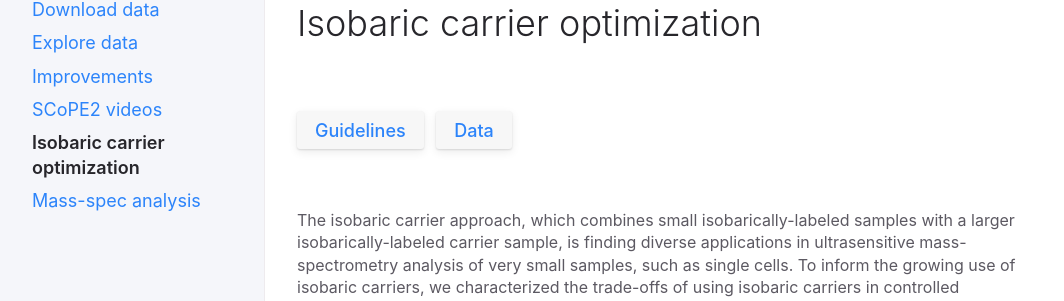
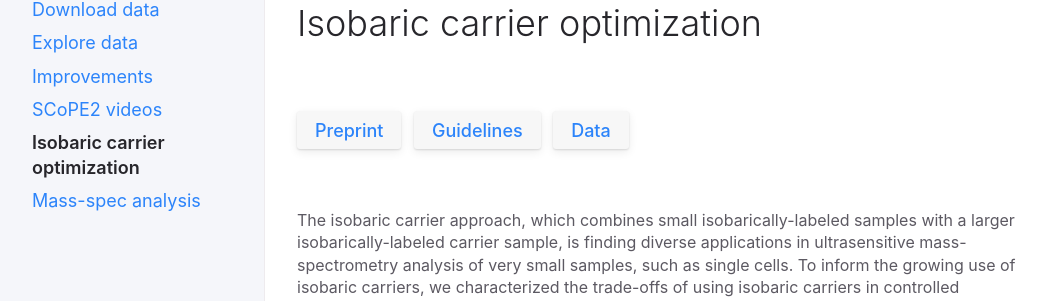
Before and after one commit to SlavovLab/SCoPE2, a Jekyll site: the page built from docs/mass-spec/Isobaric-carrier-optimization.md, in a window 1280 px wide. Shown: the part 152-453 px from the top of the page, without its empty margins (91-1155 px from the left). Built offline with Jekyll 4.4.1, drawn with Linux system fonts in a browser that asks for light colours; nearby versions of some CDN libraries.

Commit message:
Update Isobaric-carrier-optimization.md

```diff
--- a/docs/mass-spec/Isobaric-carrier-optimization.md
+++ b/docs/mass-spec/Isobaric-carrier-optimization.md
@@ -11,6 +11,7 @@ description: "Optimizing accuracy and depth of protein quantification in experim
 
 &nbsp;
 
+[Preprint](https://www.biorxiv.org/content/10.1101/2020.08.24.264994v1){: .btn .fs-5 .mb-4 .mb-md-0 .mr-2 }
 [Guidelines]({{site.baseurl}}#guidelines){: .btn .fs-5 .mb-4 .mb-md-0 .mr-2 }
 [Data]({{site.baseurl}}#data){: .btn .fs-5 .mb-4 .mb-md-0 .mr-2 }
 <!--
```
